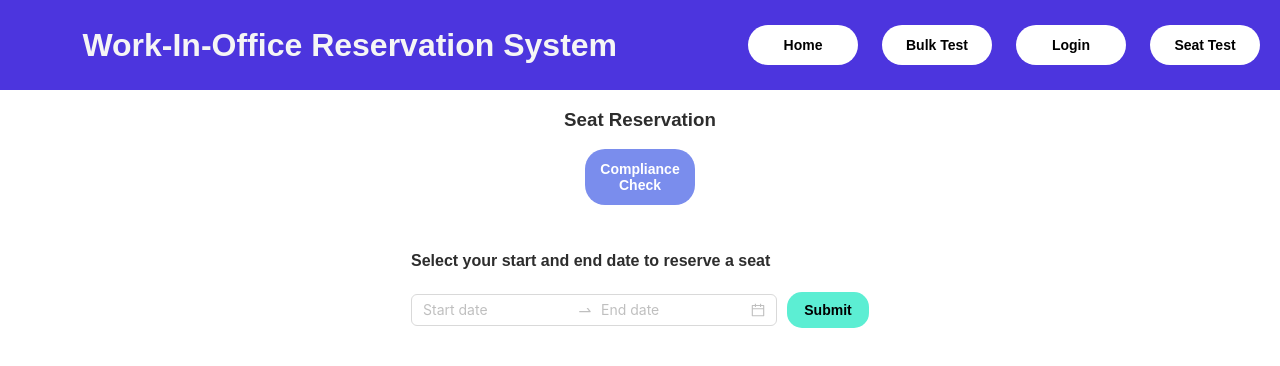
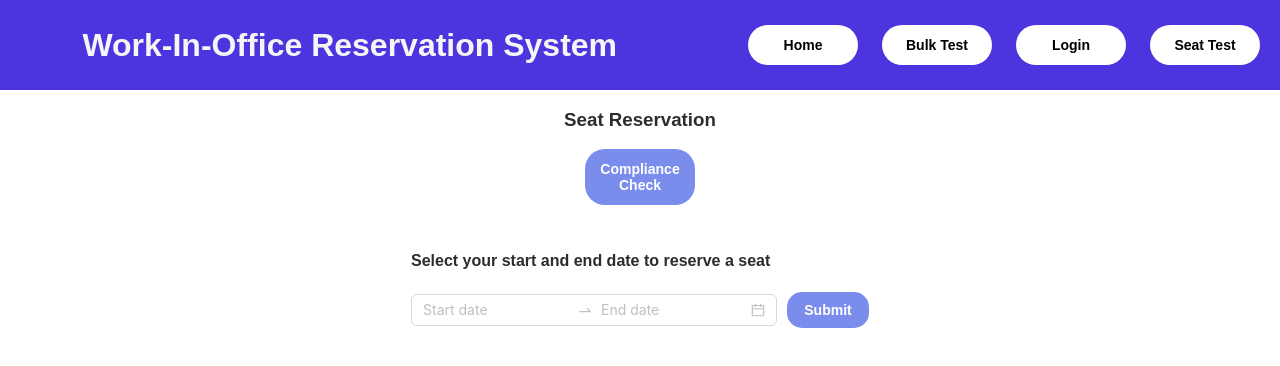
Before and after one commit to shailbpatel/275_frontend, a React (Create React App) app: page /employee/employeeid/seatreservation in a window 1280 px wide. Shown: the top 366 px of the page. Built offline with nearby package versions, Linux system fonts and the light colour scheme.

Commit message:
css change

```diff
--- a/src/Components/SeatReservation/styles.css
+++ b/src/Components/SeatReservation/styles.css
@@ -19,24 +19,22 @@
   font-weight: bold;
   font-size: 14px;
   cursor: pointer;
+  background-color: rgb(122, 141, 237);
+  color: white;
 
   align-self: flex-start;
 }
 
 .reserve_btn_color {
-  background-color: rgb(92, 238, 211);
   width: 82px;
   border-radius: 15px;
   margin-left: 10px;
   height: fit-content;
   padding: 10px;
-  color: black;
 }
 
 .compliance_btn_color {
-  background-color: rgb(122, 141, 237);
   width: 110px;
-  color: white;
   border-radius: 20px;
 }
 
@@ -49,7 +47,7 @@
 
 .reserve_btn:hover {
   border: 2px solid transparent;
-  color: white;
   transform: scale(1.05);
   will-change: transform;
+  color: black;
 }
```
